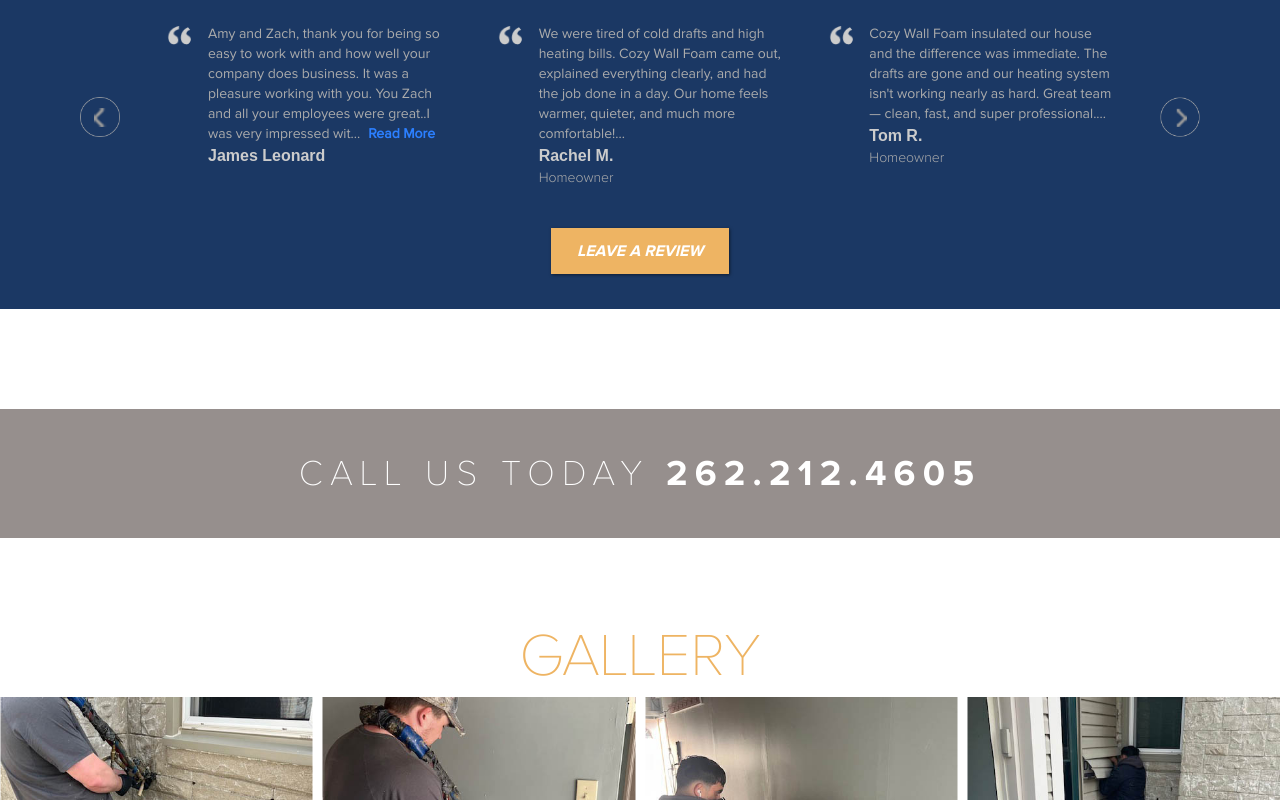
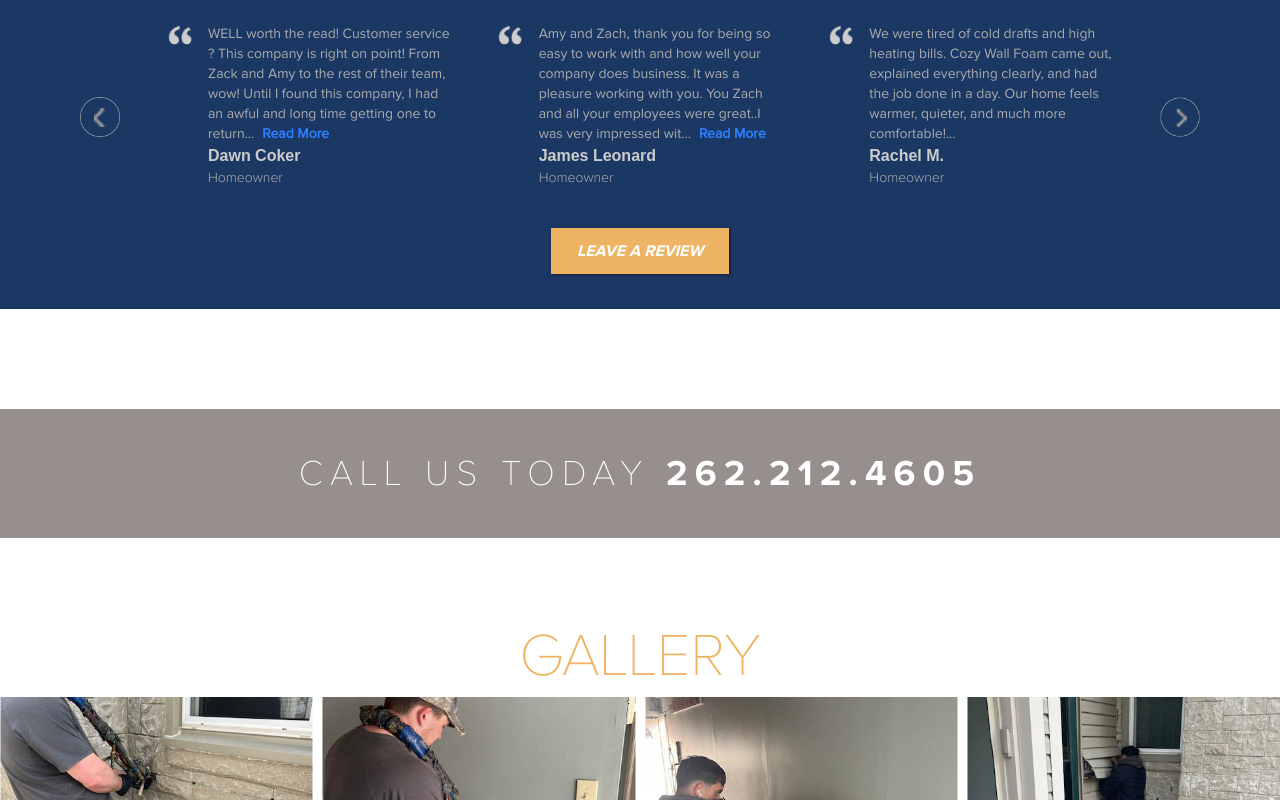
Before and after one commit to elemusma/bu-cozywall, a Next.js app: page / in a window 1280 px wide. Shown: the part 3808-4608 px from the top of the page. Built offline with nearby package versions, Linux system fonts and the light colour scheme; no server answers; a web font is replaced by a local one.

Commit message:
update reviews after updating project

```diff
--- a/app/components/reusable/testimonials.tsx
+++ b/app/components/reusable/testimonials.tsx
@@ -14,17 +14,17 @@
     {
         name:"Robert McAllister",
         body:"Zack, and his team of professionals were outstanding. Great customer service with full awareness of every aspect of the project communicated well throughout. The foam installed gave us a 40% reduction in the blower door CFM test! Clean, organized and efficient, the team left my home exactly the way it was before they showed up, but now it is more efficient and quiet! Thank you!",
-        job_title:"",
+        job_title:"Homeowner",
     },
     {
         name:"Dawn Coker",
         body:"WELL worth the read! Customer service ? This company is right on point! From Zack and Amy to the rest of their team, wow! Until I found this company, I had an awful and long time getting one to return my calls or come out for an estimate. I saw an ad, left a message on a Sunday, they came out the next day! Before Erik left he gave me an estimate for the walls from (Cozy Walls Insulation.) They were out here the following week to complete the job! I have HORRIBLE allergies that can cause my eyes to swell shut to causing vertigo. I was concerned that the smell of foam spray would be an issue. Amy, Cozy Walls said they would come out to try a wall to see how it went. If it was ok, complete the job, if not, we would figure something out. To me this is a company that truly cares about their customers! They went above and beyond from start to finish. I would recommend them to anyone!",
-        job_title:"",
+        job_title:"Homeowner",
     },
     {
         name:"James Leonard",
         body:"Amy and Zach, thank you for being so easy to work with and how well your company does business. It was a pleasure working with you. You Zach and all your employees were great..I was very impressed with wow they handled this project. Our home feels so much more comfortable now that it's getting colder, warmer, alot quieter and the furnace doesn't run as much, thank you..feel free to use this review on your website",
-        job_title:"",
+        job_title:"Homeowner",
     },
     {
         name:"Rachel M.",
```
